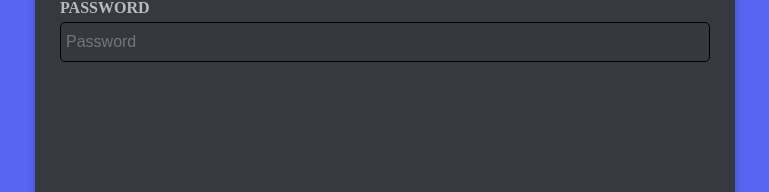
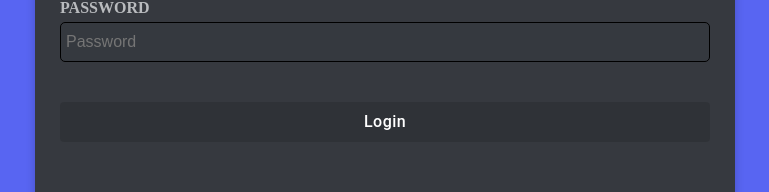
Before and after one commit to sandurijal03/discord, a React app in the folder frontend/: page /login in a window 1280 px wide. Shown: the part 375-567 px from the top of the page, without its empty margins (255-1024 px from the left). Built offline with nearby package versions, Linux system fonts and the light colour scheme.

Commit message:
client: creating custom login button

```diff
--- a/frontend/src/pages/auth/Login/Login.tsx
+++ b/frontend/src/pages/auth/Login/Login.tsx
@@ -1,15 +1,21 @@
 import * as React from 'react'
+import { isFormElement } from 'react-router-dom/dist/dom'
 
 import AuthBox from '../../../shared/components/AuthBox'
+import LoginFooter from './LoginFooter'
 import LoginHeader from './LoginHeader'
 import LoginInputs from './LoginInputs'
 
 const Login = () => {
   const [username, setUsername] = React.useState('')
   const [password, setPassword] = React.useState('')
+  const [isFormValid, setIsFormValid] = React.useState(false)
 
-  console.log('username', username)
-  console.log('username', password)
+  const handleLogin = () => {
+    if (!username || !password) {
+      setIsFormValid(false)
+    }
+  }
 
   return (
     <AuthBox>
@@ -20,6 +26,7 @@ const Login = () => {
         password={password}
         setPassword={setPassword}
       />
+      <LoginFooter isFormValid={isFormValid} handleLogin={handleLogin} />
     </AuthBox>
   )
 }
--- /dev/null
+++ b/frontend/src/pages/auth/Login/LoginFooter.tsx
@@ -0,0 +1,25 @@
+import * as React from 'react'
+import CustomPrimaryButton from '../../../shared/components/CustomPrimaryButton'
+
+type LoginFooterProps = {
+  handleLogin: () => void
+  isFormValid: boolean
+}
+
+const LoginFooter: React.FC<LoginFooterProps> = ({
+  handleLogin,
+  isFormValid,
+}) => {
+  return (
+    <div>
+      <CustomPrimaryButton
+        label='Login'
+        additionalStyles={{ marginTop: '30px', color: '#fff' }}
+        disabled={!isFormValid}
+        onClick={handleLogin}
+      />
+    </div>
+  )
+}
+
+export default LoginFooter
--- /dev/null
+++ b/frontend/src/shared/components/CustomPrimaryButton.tsx
@@ -0,0 +1,38 @@
+import { Button } from '@mui/material'
+import * as React from 'react'
+
+type CustomPrimaryButtonProps = {
+  label: string
+  additionalStyles: any
+  disabled: boolean
+  onClick: () => void
+}
+
+const CustomPrimaryButton: React.FC<CustomPrimaryButtonProps> = ({
+  label,
+  additionalStyles,
+  disabled,
+  onClick,
+}) => {
+  return (
+    <Button
+      variant='contained'
+      sx={{
+        bgcolor: '#5865f2',
+        color: 'white',
+        textTransform: 'none',
+        fontSize: '1rem',
+        fontWeight: '500',
+        width: '100%',
+        height: '40px',
+      }}
+      style={additionalStyles ? additionalStyles : {}}
+      disabled={disabled}
+      onClick={onClick}
+    >
+      {label}
+    </Button>
+  )
+}
+
+export default CustomPrimaryButton
```
